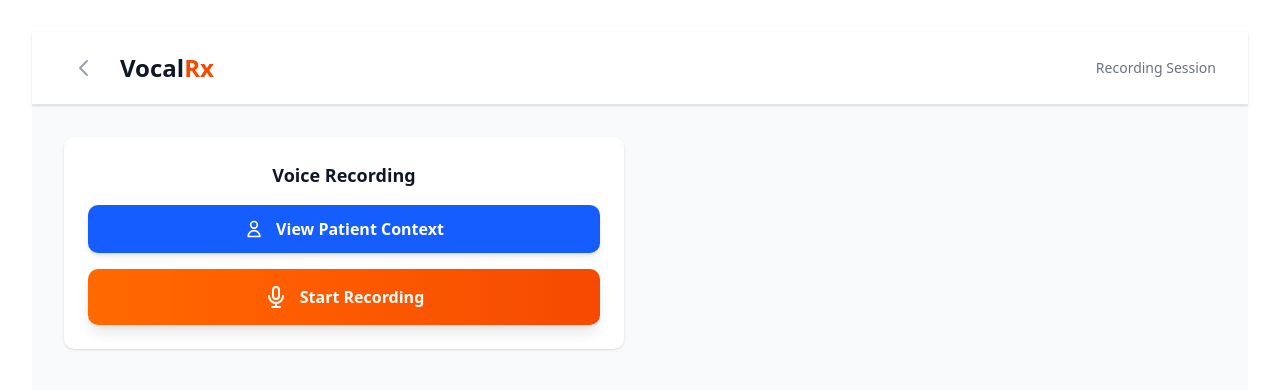
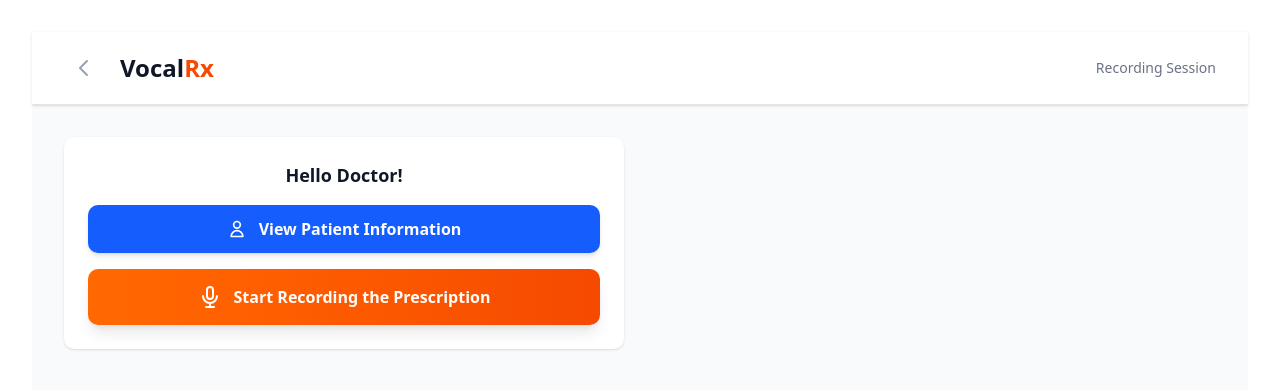
Before and after one commit to shahistagilani/vocal-rx, a React (Vite) app: page / in a window 1280 px wide. Both pictures are taken after a click on the button "Start Recording Prescription". Shown: the top 390 px of the page. Built offline with nearby package versions, Linux system fonts and the light colour scheme.

Commit message:
text changes

```diff
--- a/src/components/PatientContextPanel.tsx
+++ b/src/components/PatientContextPanel.tsx
@@ -73,7 +73,7 @@
                   <svg className="w-5 h-5 text-yellow-600 mr-2" fill="none" stroke="currentColor" viewBox="0 0 24 24">
                     <path strokeLinecap="round" strokeLinejoin="round" strokeWidth={2} d="M12 9v2m0 4h.01m-6.938 4h13.856c1.54 0 2.502-1.667 1.732-2.5L13.732 4c-.77-.833-1.964-.833-2.732 0L4.082 16.5c-.77.833.192 2.5 1.732 2.5z" />
                   </svg>
-                  Known Conditions
+                  Known Medical Conditions
                 </h4>
                 <div className="space-y-2">
                   {patientData.conditions.map((condition, index) => (
@@ -93,7 +93,7 @@
                   <svg className="w-5 h-5 text-green-600 mr-2" fill="none" stroke="currentColor" viewBox="0 0 24 24">
                     <path strokeLinecap="round" strokeLinejoin="round" strokeWidth={2} d="M4.318 6.318a4.5 4.5 0 000 6.364L12 20.364l7.682-7.682a4.5 4.5 0 00-6.364-6.364L12 7.636l-1.318-1.318a4.5 4.5 0 00-6.364 0z" />
                   </svg>
-                  Latest Vitals
+                  Vitals
                 </h4>
                 <div className="grid grid-cols-2 gap-3 text-sm">
                   <div>
@@ -128,7 +128,7 @@
                   <svg className="w-5 h-5 text-blue-600 mr-2" fill="none" stroke="currentColor" viewBox="0 0 24 24">
                     <path strokeLinecap="round" strokeLinejoin="round" strokeWidth={2} d="M9 12h6m-6 4h6m2 5H7a2 2 0 01-2-2V5a2 2 0 012-2h5.586a1 1 0 01.707.293l5.414 5.414a1 1 0 01.293.707V19a2 2 0 01-2 2z" />
                   </svg>
-                  Recent Lab Results
+                  Lab Results
                 </h4>
                 <div className="space-y-3">
                   {patientData.labResults.map((lab, index) => (
@@ -158,7 +158,7 @@
         {/* Footer */}
         <div className="px-6 py-4 bg-gray-50 rounded-b-xl">
           <p className="text-sm text-gray-600 text-center">
-            Patient context will remain available during prescription recording
+            Your Trusted Medical Care Partner
           </p>
         </div>
       </div>
--- a/src/components/RecordingPage.tsx
+++ b/src/components/RecordingPage.tsx
@@ -286,7 +286,7 @@
           <div className="space-y-6">
             {/* Recording Controls */}
             <div className="bg-white rounded-lg shadow-sm p-6">
-              <h2 className="text-lg font-semibold text-gray-900 mb-4">Voice Recording</h2>
+              <h2 className="text-lg font-semibold text-gray-900 mb-4">Hello Doctor!</h2>
 
               {!isRecording && !isProcessing && !showTranscript && (
                 <div className="space-y-4">
@@ -298,7 +298,7 @@
                     <svg className="w-5 h-5 mr-3" fill="none" stroke="currentColor" viewBox="0 0 24 24">
                       <path strokeLinecap="round" strokeLinejoin="round" strokeWidth={2} d="M16 7a4 4 0 11-8 0 4 4 0 018 0zM12 14a7 7 0 00-7 7h14a7 7 0 00-7-7z" />
                     </svg>
-                    View Patient Context
+                    View Patient Information
                   </button>
 
                   {/* Start Recording Button */}
@@ -309,7 +309,7 @@
                     <svg className="w-6 h-6 mr-3" fill="none" stroke="currentColor" viewBox="0 0 24 24">
                       <path strokeLinecap="round" strokeLinejoin="round" strokeWidth={2} d="M19 11a7 7 0 01-7 7m0 0a7 7 0 01-7-7m7 7v4m0 0H8m4 0h4m-4-8a3 3 0 01-3-3V5a3 3 0 116 0v6a3 3 0 01-3 3z" />
                     </svg>
-                    Start Recording
+                    Start Recording the Prescription
                   </button>
                 </div>
               )}
```
